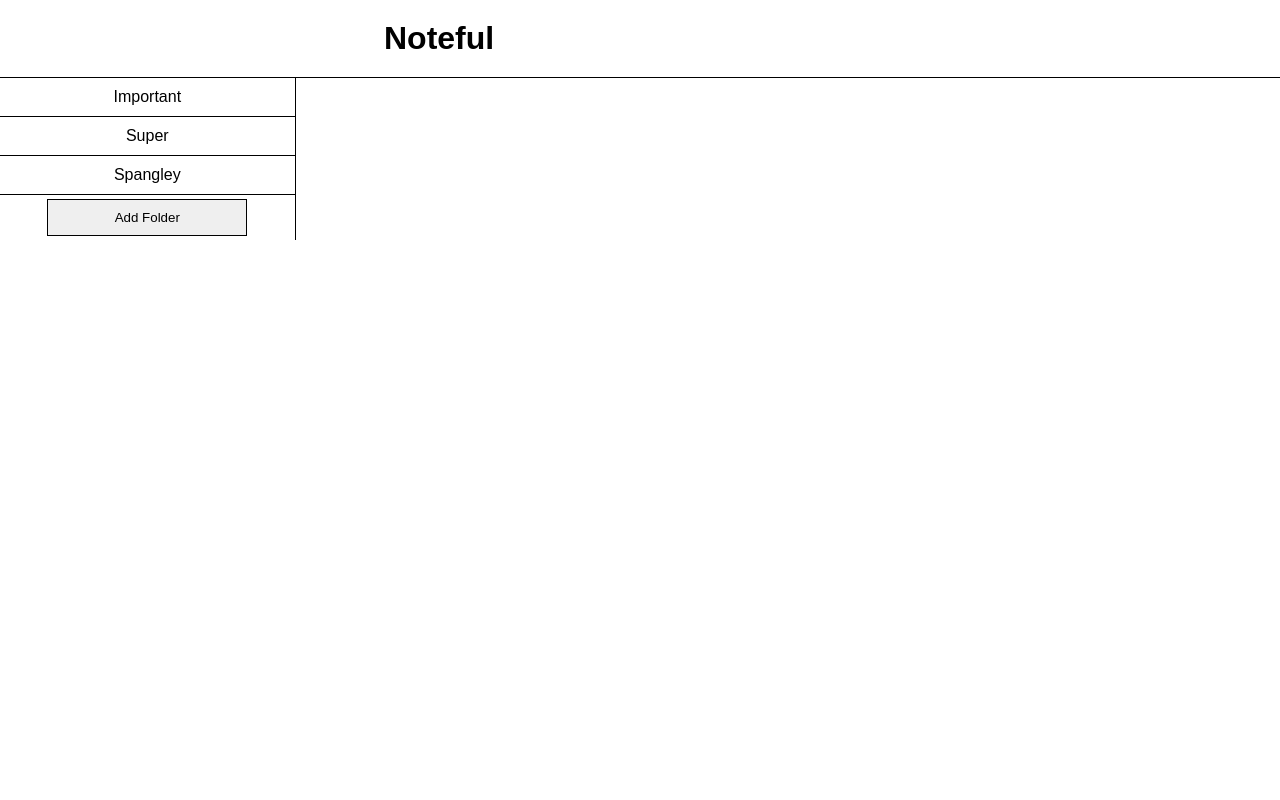
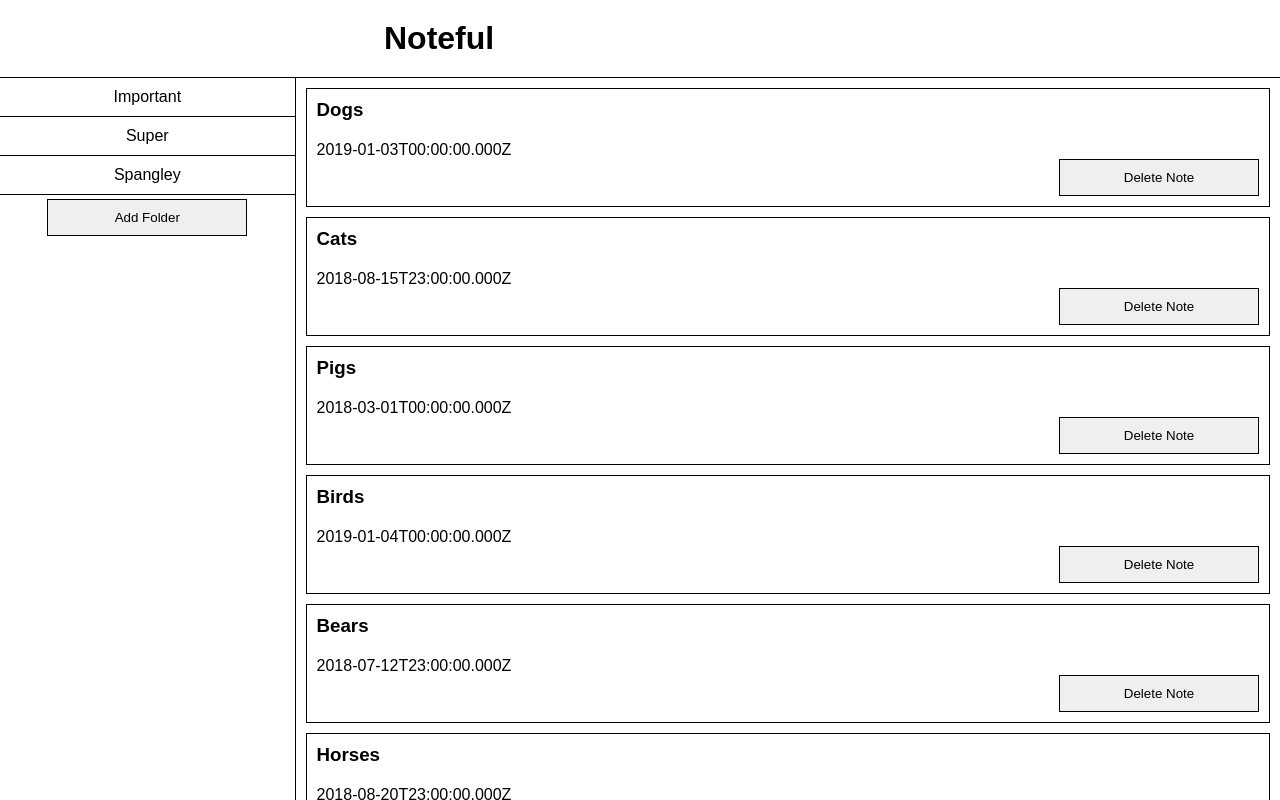
Before and after one commit to pbfrias17/noteful, a React (Create React App) app: page / in a window 1280 px wide. Shown: the top 800 px of the page. Built offline with nearby package versions, Linux system fonts and the light colour scheme.

Commit message:
chore: update logic

```diff
--- a/src/NoteListMain.js
+++ b/src/NoteListMain.js
@@ -6,16 +6,19 @@ class NoteListMain extends Component {
     static contextType = Context
     render() {
         const folderId = this.props.match.params.folderId
-        if(!folderId) return null;
         const { folders, notes } = this.context;
         const selectedFolder = folders.find(folder => folder.id === folderId)
-        const notesInFolder = notes.filter(note => {
-            return note.folderId === selectedFolder.id;
+        const notesToDisplay  = notes.filter(note => {
+          if(selectedFolder) {
+            return note.folderId === selectedFolder.id; // true false
+          }
+         return true;
         });
+
         return (
             <section className="note-list-main-container">
                 <ul className="note-list">
-                    {notesInFolder.map(note =>
+                    {notesToDisplay.map(note =>
                         <li className="note-item" key={note.id}>
                             <Note
                                 id={note.id}
```
